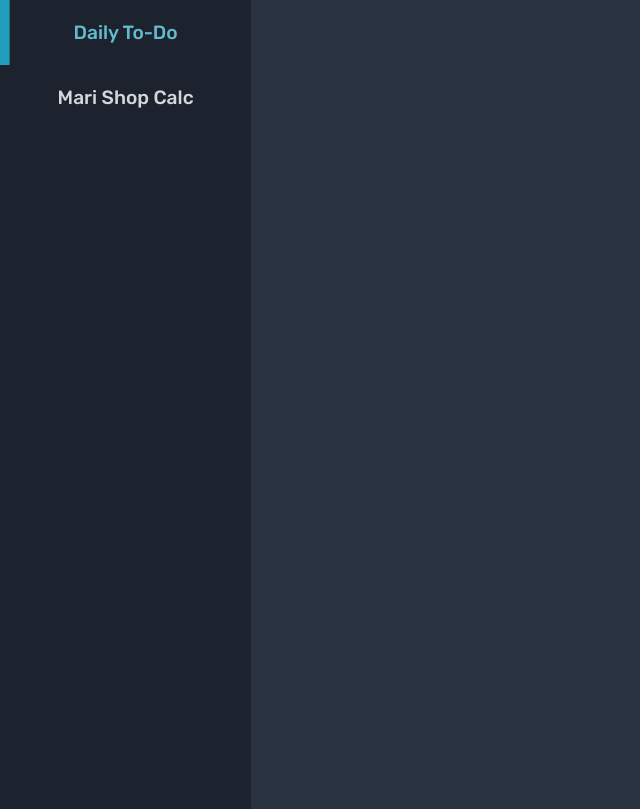
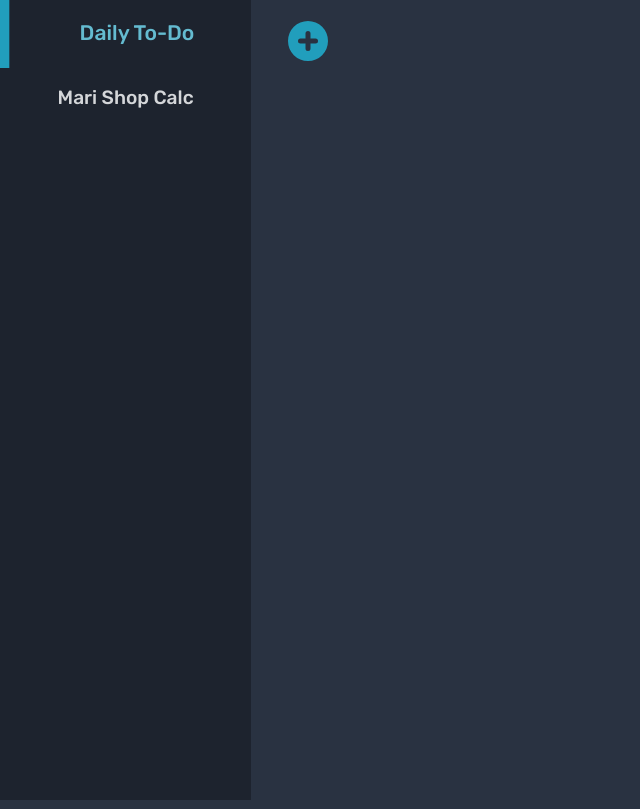
Before and after one commit to PomPoko-lab/lost-ark-tools, a plain HTML site: page index.html in a window 1280 px wide. Both pictures are taken after a click on the button "Daily To-Do". Shown: the whole page, without its empty margins (0-640 px from the left). Drawn offline with Linux system fonts and the light colour scheme.

Commit message:
animations and new button

```diff
--- a/assets/style.css
+++ b/assets/style.css
@@ -63,14 +63,15 @@ Medium: 11px
 
 body {
   line-height: 1;
+  /* min-height: 100vh; */
   font-weight: 400;
   background-color: #293241;
   color: #e0fbfc;
   display: flex;
+  flex-direction: column;
 }
 
 #side-nav {
-  min-height: 100vh;
   display: flex;
   flex-direction: column;
   background-color: #1d232e;
@@ -84,6 +85,44 @@ body {
   font-size: 1.2rem;
   font-weight: 500;
   cursor: pointer;
+  transition: ease-out 100ms;
+}
+
+.nav-button:hover {
+  color: #64bbd0;
+  transform: scale(110%) translateX(4.1%);
+  box-shadow: inset 0.5em 0em 0 0 #219ebc;
+}
+
+/* To Do */
+
+#todo-app {
+  padding: 1em 2em;
+}
+
+.add-new-icon {
+  min-height: 50px;
+  color: #219ebc;
+  cursor: pointer;
+  transition: all 200ms;
+}
+
+.add-new-icon:hover {
+  transform: scale(110%);
+}
+
+/* Mari App */
+
+#mari-calc-app {
+  display: flex;
+  padding: 1em 2em;
+  flex-direction: column;
+  gap: 1em;
+}
+
+#mari-calc-app input[type="number"] {
+  align-self: center;
+  width: 6rem;
 }
 
 .exchange-rate-container {
@@ -117,22 +156,6 @@ input[type="number"] {
   box-shadow: 0 0.3em 0.2rem rgba(0, 0, 0, 0.1);
 }
 
-#mari-calc-app {
-  display: flex;
-  padding: 2em;
-  flex-direction: column;
-  /* justify-content: ; */
-  /* align-items: center; */
-
-  gap: 1em;
-  opacity: 0%;
-}
-
-#mari-calc-app input[type="number"] {
-  align-self: center;
-  width: 6rem;
-}
-
 .item-header {
   color: #fb8500;
   font-size: 1.5rem;
@@ -155,7 +178,7 @@ input[type="number"] {
 .container {
   display: flex;
   flex-direction: column;
-  padding: 2em 2.5em;
+  padding: 1em 2.5em;
   gap: 1em;
   /* border-radius: 0.25em;
   background-color: #3d5a80;
@@ -163,6 +186,11 @@ input[type="number"] {
 }
 
 @media (min-width: 480px) {
+  body {
+    flex-direction: row;
+    min-height: 100vh;
+  }
+
   .container {
     min-width: 23.3em;
   }
@@ -191,15 +219,14 @@ p.market--result {
 /* Utilities */
 
 .hide {
-  display: none;
+  display: none !important;
 }
 
 .btn--active {
-  /* background-color: #191e27; */
   box-shadow: inset 0.5em 0em 0 0 #219ebc;
   color: #64bbd0;
 }
 
 .app--active {
-  opacity: 100% !important;
+  display: block !important;
 }
--- a/index.html
+++ b/index.html
@@ -22,8 +22,21 @@
         Mari Shop Calc
       </button>
     </nav>
-    <section id="todo-app"></section>
-    <section id="mari-calc-app" class="app--active">
+    <section id="todo-app" class="hide">
+      <svg
+        xmlns="http://www.w3.org/2000/svg"
+        class="add-new-icon"
+        viewBox="0 0 20 20"
+        fill="currentColor"
+      >
+        <path
+          fill-rule="evenodd"
+          d="M10 18a8 8 0 100-16 8 8 0 000 16zm1-11a1 1 0 10-2 0v2H7a1 1 0 100 2h2v2a1 1 0 102 0v-2h2a1 1 0 100-2h-2V7z"
+          clip-rule="evenodd"
+        />
+      </svg>
+    </section>
+    <section id="mari-calc-app" class="app--active hide">
       <h1 class="hide">Mari Shop Calculator</h1>
       <section title="mari-shop" class="container">
         <h2 class="title">Mari Shop</h2>
```
